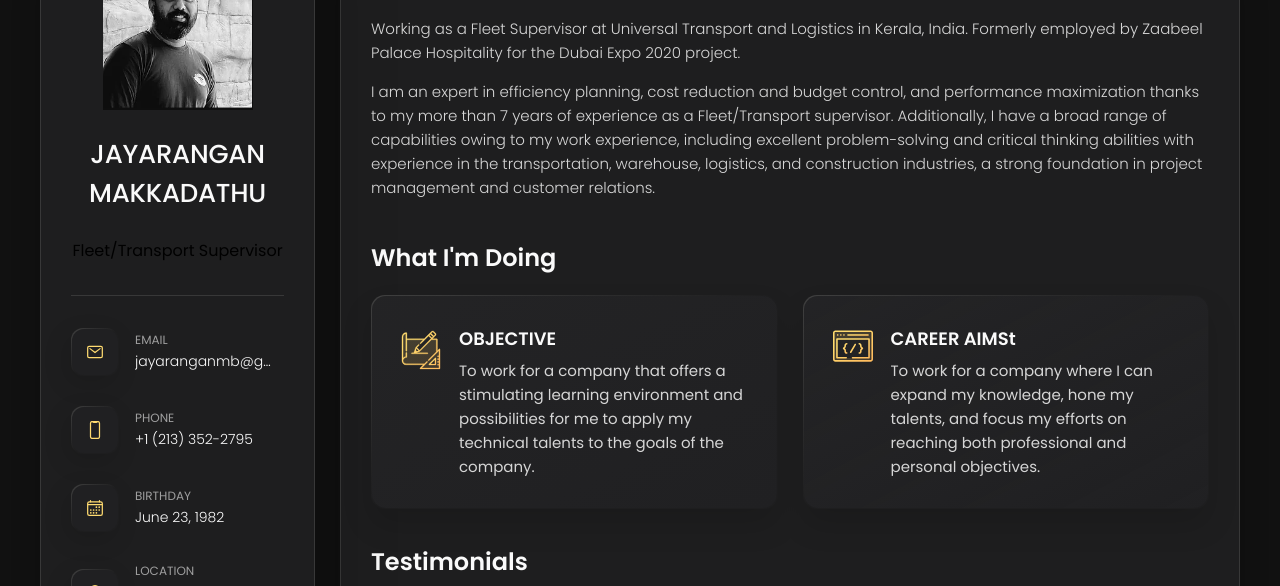
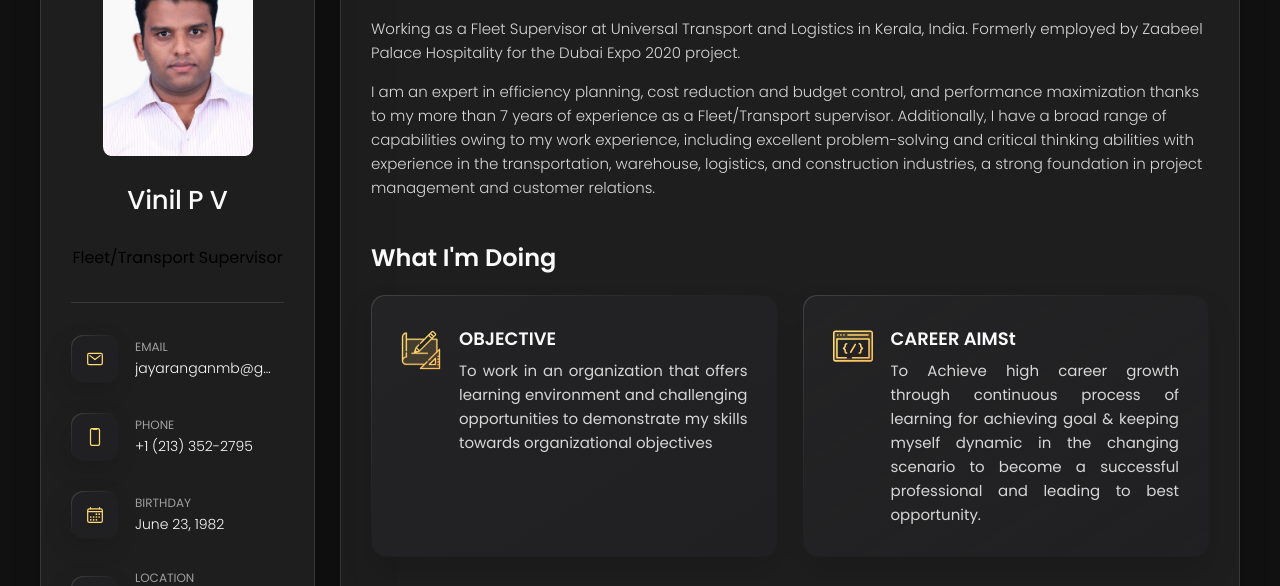
Before and after one commit to abhijithabhiakl/Vinil-portfolio, a plain HTML site: page index.html in a window 1280 px wide. Shown: the part 162-748 px from the top of the page. Drawn offline with nearby package versions, Linux system fonts and the light colour scheme.

Commit message:
add testimonials

```diff
--- a/assets/css/style.css
+++ b/assets/css/style.css
@@ -1397,6 +1397,7 @@ textarea.form-input::-webkit-resizer { display: none; }
     align-items: flex-start;
     gap: 18px;
     padding: 30px;
+
   }
 
   .service-icon-box {
@@ -1404,7 +1405,10 @@ textarea.form-input::-webkit-resizer { display: none; }
     margin-top: 5px;
   }
 
-  .service-content-box { text-align: left; }
+  .service-content-box { text-align: left;
+    text-align: justify;
+    text-justify: auto;
+  }
 
   /* testimonials */
 
--- a/index.html
+++ b/index.html
@@ -42,12 +42,12 @@
       <div class="sidebar-info">
 
         <figure class="avatar-box">
-          <img src="./assets/images/my-avatar.png" alt="JAYARANGAN MAKKADATHU BIMAL DANY" width="80">
+          <img style= "border-radius: 5%;" src="./assets/images/my-avatar.jpeg" alt="Vinil P V" width="80">
         </figure>
 
         <div class="info-content">
-          <h4 class="name" title="Richard hanrick">JAYARANGAN </h4>
-          <h4 class="name" title="Richard hanrick">MAKKADATHU</h4>
+          <h4 class="name" title="Richard hanrick">Vinil P V</h4>
+          <!-- <h4 class="name" title="Richard hanrick">MAKKADATHU</h4> -->
 
 
         </div>
@@ -247,10 +247,9 @@
               <div class="service-content-box">
                 <h4 class="h4 service-item-title">OBJECTIVE</h4>
 
-                <p class="service-item-text">
-
-                To work for a company that offers a stimulating learning environment and
-                possibilities for me to apply my technical talents to the goals of the company.
+                <p class="service-item-text">To work in an organization that
+                  offers learning environment and challenging opportunities to
+                  demonstrate my skills towards organizational objectives
                 </p>
               </div>
 
@@ -266,8 +265,9 @@
                 <h4 class="h4 service-item-title">CAREER AIMSt</h4>
 
                 <p class="service-item-text">
-                  To work for a company where I can expand my knowledge, hone my talents,
-                  and focus my efforts on reaching both professional and personal objectives.
+                  To Achieve high career growth through continuous process of learning
+                  for achieving goal & keeping myself dynamic in the changing scenario
+                  to become a successful professional and leading to best  opportunity.
                 </p>
               </div>
 
```
